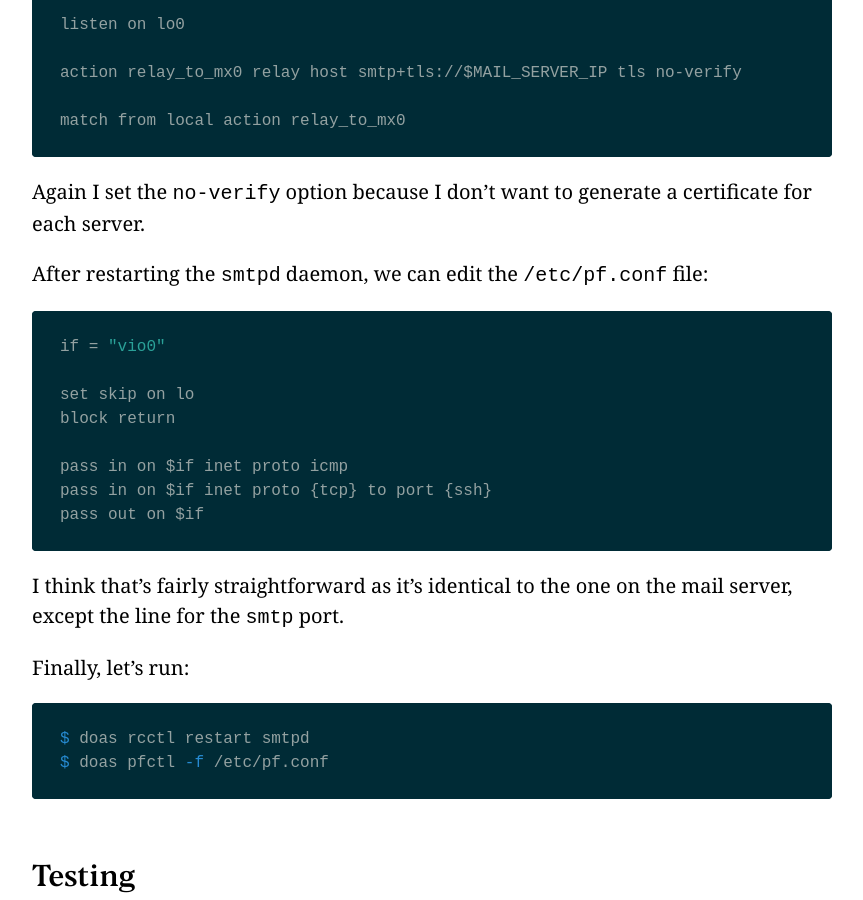
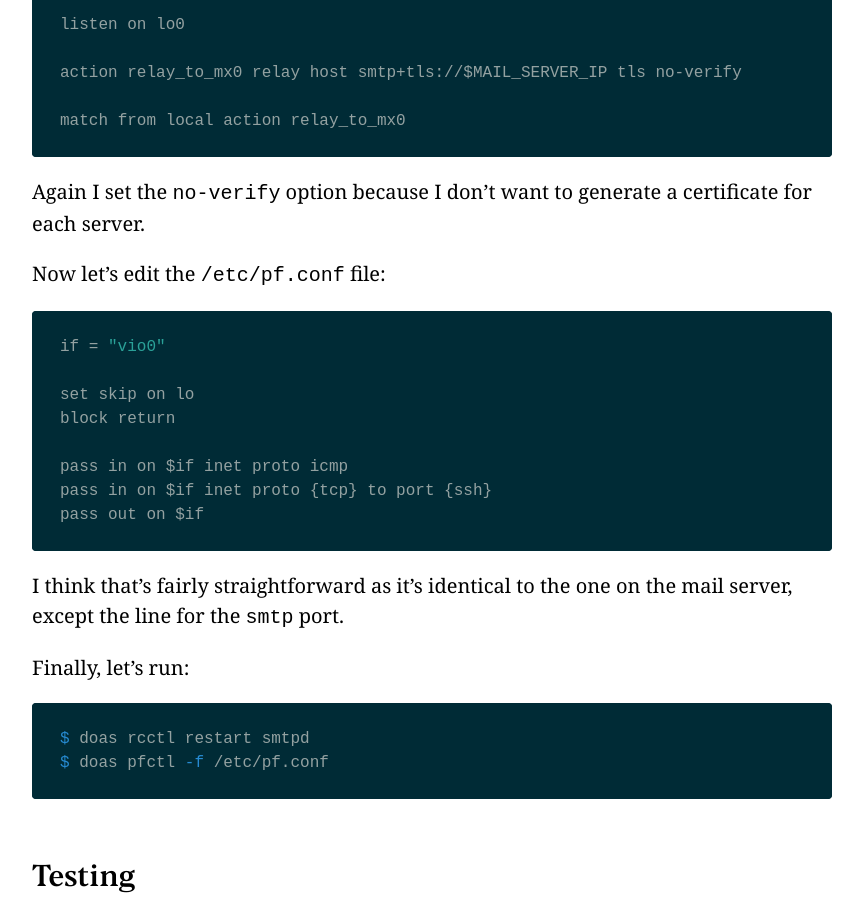
Before and after one commit to josephchoe/josephchoe.com, a Jekyll site: the page built from _app/_posts/2021-12-24-opensmtpd.md, in a window 1280 px wide and 900 px high, scrolled down 3252 px. Shown: the whole window, without its empty margins (208-1071 px from the left). Built offline with Jekyll 4.4.1, drawn with Linux system fonts in a browser that asks for light colours.

Commit message:
Log - OpenSMTPD on the Local Network correction

````diff
--- a/_app/_posts/2021-12-24-opensmtpd.md
+++ b/_app/_posts/2021-12-24-opensmtpd.md
@@ -115,7 +115,7 @@ match from local action relay_to_mx0
 
 Again I set the `no-verify` option because I don't want to generate a certificate for each server.
 
-After restarting the `smtpd` daemon, we can edit the `/etc/pf.conf` file:
+Now let's edit the `/etc/pf.conf` file:
 
 ```conf
 if = "vio0"
````
